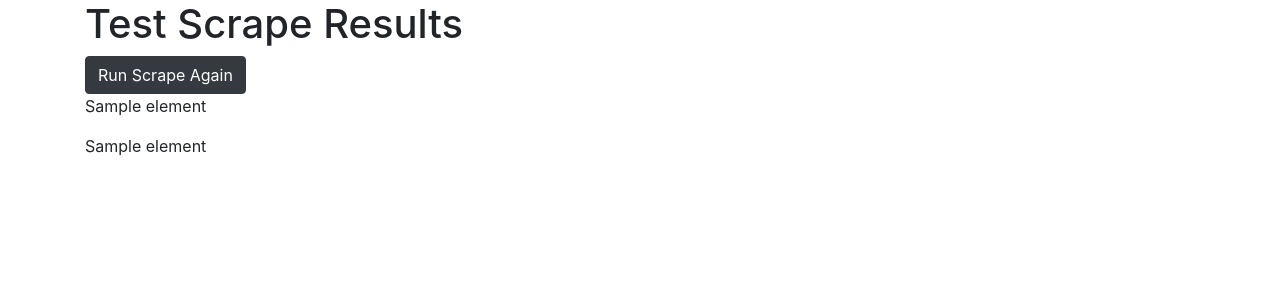
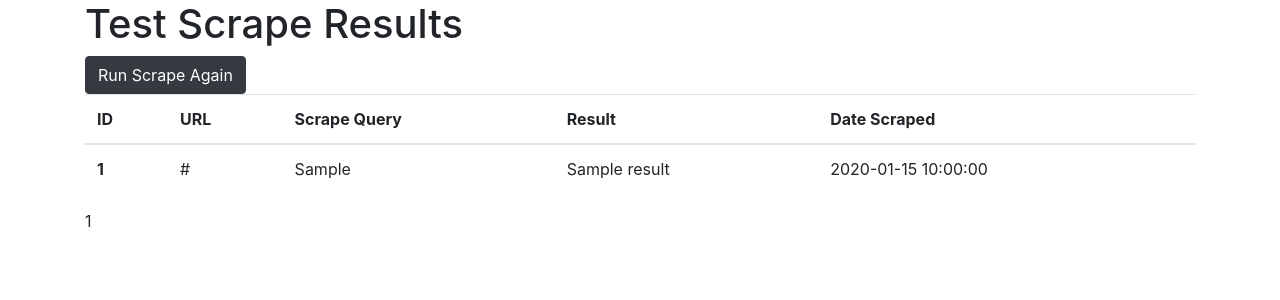
Before and after one commit to chrispalmo/auto-scrape, a Flask app: template autoscrape/templates/test_scrape.html in a window 1280 px wide. Shown: the part 40-340 px from the top of the page. Run offline with Flask 2, Linux system fonts and the light colour scheme; the template is opened without the code that fills it: most values are stand-ins (such as "Sample title", 1, 10 or a date in 2020); some libraries are stand-ins or nearby versions.

Commit message:
Added basic test database functionality and page output

```diff
--- a/autoscrape/templates/index.html
+++ b/autoscrape/templates/index.html
@@ -2,6 +2,6 @@
 {% block content %}
 <div class="content-section">
     <h1>auto-scrape</h1>
-    <a href='{{ url_for('test_scrape') }}' class="btn btn-dark" role="button">Start Test Scrape</a>
+    <a href="{{ url_for('test_scrape') }}" class="btn btn-dark" role="button">Start Test Scrape</a>
 </div>
 {% endblock %}
--- a/autoscrape/templates/test_scrape.html
+++ b/autoscrape/templates/test_scrape.html
@@ -5,17 +5,31 @@
         <h1>Test Scrape Results</h1>
         <a href="{{ url_for('test_scrape') }}" class="btn btn-dark" role="button">Run Scrape Again</a>
         <div>
-            <p>
-                {% if scraper_output %}
-                {% for element in scraper_output %}
-                {{ element }}<br>
+            <table class="table">
+                <thead>
+                <tr>
+                    <th scope="col">ID</th>
+                    <th scope="col">URL</th>
+                    <th scope="col">Scrape Query</th>
+                    <th scope="col">Result</th>
+                    <th scope="col">Date Scraped</th>
+                </tr>
+                </thead>
+                <tbody>
+                {% for element in page_output %}
+                <tr>
+                    <th scope="row">{{ element.id }}</th>
+                    <td>{{ element.scrape_url }}</td>
+                    <td>{{ element.scrape_query1 }}</td>
+                    <td>{{ element.result }}</td>
+                    <td>{{ element.date_scraped }}</td>
+                </tr>
                 {% endfor %}
-                {% endif %}
-            </p>
-            <p>
-                {% for element in page_output %}
-                {{ element }}<br>
-                {% endfor %}
+                </tbody>
+            </table>
+            {% for element in page_output %}
+            {{ element.id }}<br>
+            {% endfor %}
             </p>
         </div>
     </div>
```
Also changed, not shown: autoscrape/models.py (+3 -16 lines), autoscrape/routes.py (+5 -6 lines).
